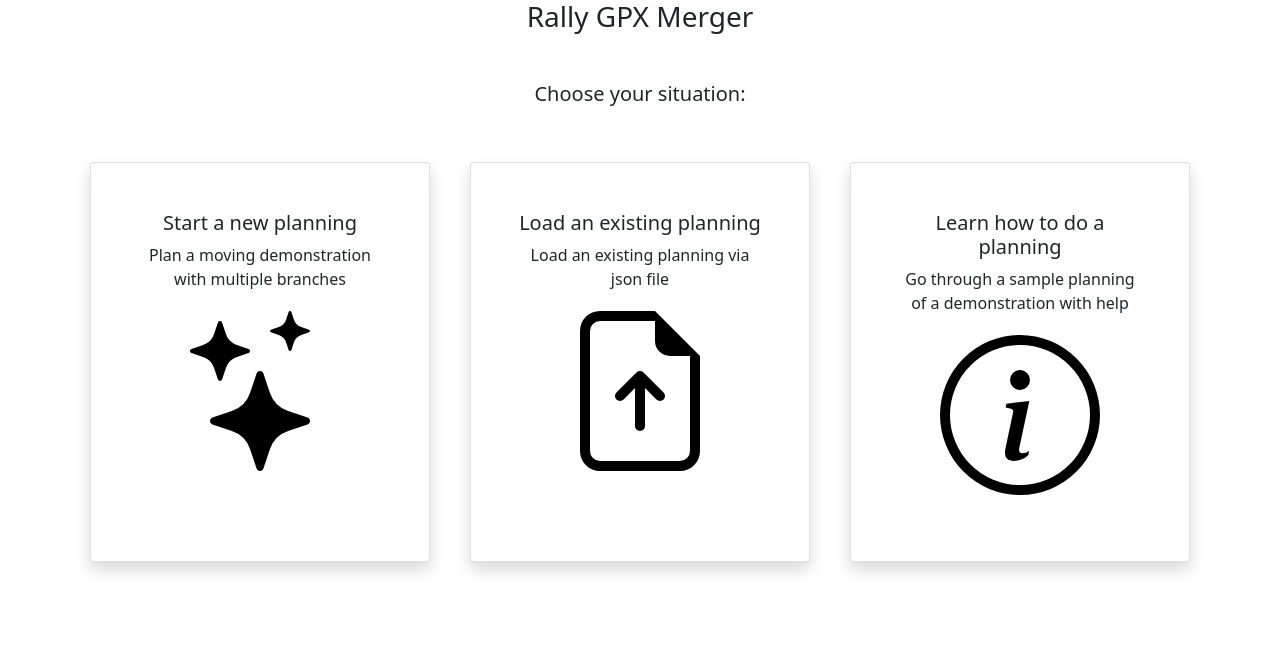
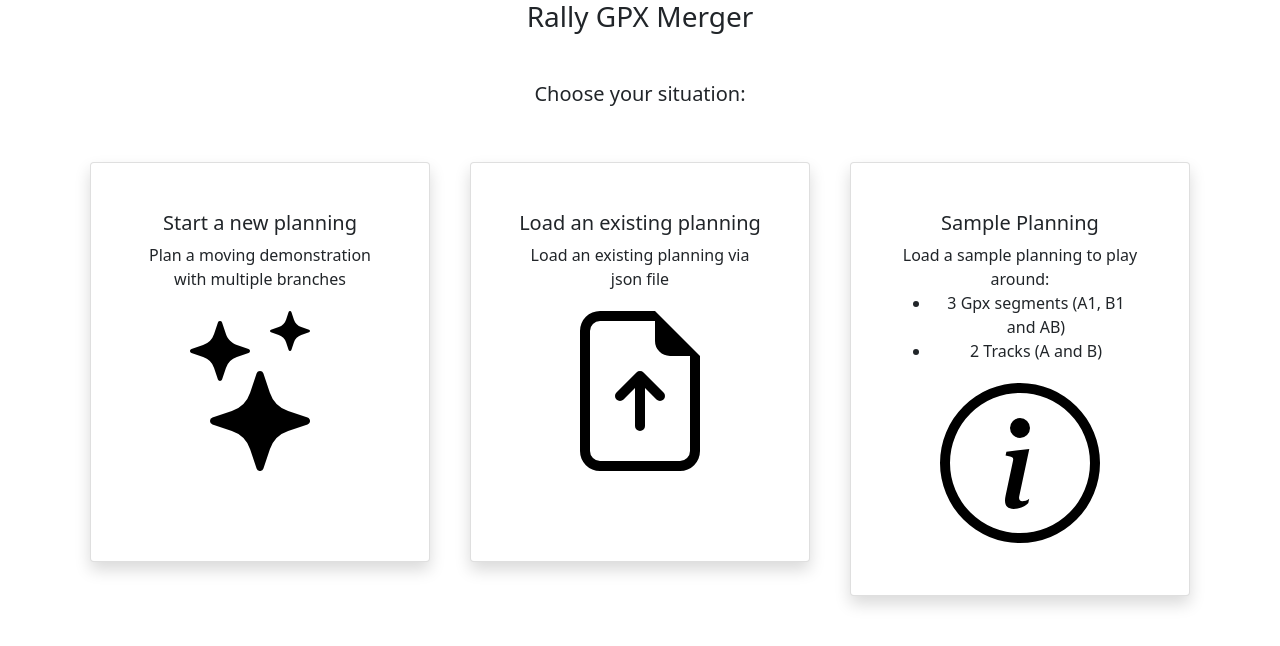
Before and after one commit to SebastianHanfland/RallyGPXMerger, a React (Vite) app in the folder website/: page / in a window 1280 px wide. Shown: the top 646 px of the page. Built offline with nearby package versions, Linux system fonts and the light colour scheme; what pdfmake would draw is missing.

Commit message:
#100 load sample project via the third button

```diff
--- /dev/null
+++ b/website/src/planner/io/loadSampleData.ts
@@ -0,0 +1,37 @@
+import { Dispatch } from '@reduxjs/toolkit';
+import { gpxSegmentsActions } from '../store/gpxSegments.reducer.ts';
+import { fileContentA1 } from '../../samples/sampleDataA1.ts';
+import { fileContentB1 } from '../../samples/sampleDataB1.ts';
+import { fileContentAB } from '../../samples/sampleDataAB.ts';
+import { trackMergeActions } from '../store/trackMerge.reducer.ts';
+import { calculatedTracksActions } from '../store/calculatedTracks.reducer.ts';
+
+export const loadSampleData = (dispatch: Dispatch) => {
+    dispatch(gpxSegmentsActions.clearGpxSegments());
+    dispatch(
+        gpxSegmentsActions.addGpxSegments([
+            { id: '05901e', filename: 'A1T.gpx', content: fileContentA1 },
+            { id: 'e84546', filename: 'B1T.gpx', content: fileContentB1 },
+            { id: 'f62bc0', filename: 'ABT.gpx', content: fileContentAB },
+        ])
+    );
+    dispatch(trackMergeActions.clear());
+    dispatch(
+        trackMergeActions.addTrackComposition({
+            id: 'dd91ed',
+            name: 'A',
+            segmentIds: ['05901e', 'f62bc0'],
+            peopleCount: 2000,
+        })
+    );
+    dispatch(
+        trackMergeActions.addTrackComposition({
+            id: '83e7c6',
+            name: 'B',
+            segmentIds: ['e84546', 'f62bc0'],
+            peopleCount: 3000,
+        })
+    );
+    dispatch(trackMergeActions.setArrivalDateTime('2024-05-05T14:00:00.000Z'));
+    dispatch(calculatedTracksActions.removeCalculatedTracks());
+};
--- a/website/src/planner/layout/Header.tsx
+++ b/website/src/planner/layout/Header.tsx
@@ -1,7 +1,6 @@
 import { ButtonGroup, ButtonToolbar, Pagination, Row } from 'react-bootstrap';
 import { HelpButton } from '../tutorial/HelpButton.tsx';
 import { RemoveDataButton } from './RemoveDataButton.tsx';
-import { LoadExampleDataButton } from './LoadExampleDataButton.tsx';
 import { Sections } from './types.ts';
 import { useDispatch, useSelector } from 'react-redux';
 import { getSelectionSection, layoutActions } from '../store/layout.reducer.ts';
@@ -49,7 +48,6 @@ export const AppHeader = () => {
                     <ButtonToolbar aria-label="Toolbar with Button groups" className={'m-0'}>
                         <ButtonGroup aria-label="help-buttons" className={'m-0'}>
                             <HelpButton />
-                            <LoadExampleDataButton />
                             <RemoveDataButton />
                         </ButtonGroup>
                     </ButtonToolbar>
--- a/website/src/planner/layout/LoadExampleDataButton.tsx
+++ b/website/src/planner/layout/LoadExampleDataButton.tsx
@@ -1,47 +1,16 @@
 import { Button } from 'react-bootstrap';
 import fileUpload from '../../assets/file-up.svg';
 import { useDispatch } from 'react-redux';
-import { gpxSegmentsActions } from '../store/gpxSegments.reducer.ts';
-import { fileContentA1 } from '../../samples/sampleDataA1.ts';
-import { fileContentB1 } from '../../samples/sampleDataB1.ts';
-import { fileContentAB } from '../../samples/sampleDataAB.ts';
-import { trackMergeActions } from '../store/trackMerge.reducer.ts';
-import { calculatedTracksActions } from '../store/calculatedTracks.reducer.ts';
+import { loadSampleData } from '../io/loadSampleData.ts';
 
 export function LoadExampleDataButton() {
     const dispatch = useDispatch();
-    const loadSampleData = () => {
-        dispatch(gpxSegmentsActions.clearGpxSegments());
-        dispatch(
-            gpxSegmentsActions.addGpxSegments([
-                { id: '05901e', filename: 'A1T.gpx', content: fileContentA1 },
-                { id: 'e84546', filename: 'B1T.gpx', content: fileContentB1 },
-                { id: 'f62bc0', filename: 'ABT.gpx', content: fileContentAB },
-            ])
-        );
-        dispatch(trackMergeActions.clear());
-        dispatch(
-            trackMergeActions.addTrackComposition({
-                id: 'dd91ed',
-                name: 'A',
-                segmentIds: ['05901e', 'f62bc0'],
-                peopleCount: 2000,
-            })
-        );
-        dispatch(
-            trackMergeActions.addTrackComposition({
-                id: '83e7c6',
-                name: 'B',
-                segmentIds: ['e84546', 'f62bc0'],
-                peopleCount: 3000,
-            })
-        );
-        dispatch(trackMergeActions.setArrivalDateTime('2024-05-05T14:00:00.000Z'));
-        dispatch(calculatedTracksActions.removeCalculatedTracks());
-    };
 
     return (
-        <Button onClick={loadSampleData} title={'Load some example gpx segments and tracks. This removes other files'}>
+        <Button
+            onClick={() => loadSampleData(dispatch)}
+            title={'Load some example gpx segments and tracks. This removes other files'}
+        >
             <img src={fileUpload} className="m-1" alt="open file" />
             Load sample data
         </Button>
--- a/website/src/planner/layout/WizardStartPage.tsx
+++ b/website/src/planner/layout/WizardStartPage.tsx
@@ -9,6 +9,7 @@ import { layoutActions } from '../store/layout.reducer.ts';
 import { useRef } from 'react';
 import { storage } from '../store/storage.ts';
 import { gpxShortener } from '../io/gpxShortener.ts';
+import { loadSampleData } from '../io/loadSampleData.ts';
 
 const cardStyle = {
     style: { minWidth: '18rem', minHeight: '25rem', cursor: 'pointer' },
@@ -87,11 +88,21 @@ export const WizardStartPage = () => {
                     </Card>
                 </Col>
                 <Col>
-                    <Card {...cardStyle} onClick={() => setSelectedSection('gps')}>
+                    <Card
+                        {...cardStyle}
+                        onClick={() => {
+                            loadSampleData(dispatch);
+                            setSelectedSection('gps');
+                        }}
+                    >
                         <Card.Body>
-                            <Card.Title>Learn how to do a planning</Card.Title>
+                            <Card.Title>Sample Planning</Card.Title>
                             <Card.Text style={{ minHeight: '3rem' }}>
-                                Go through a sample planning of a demonstration with help
+                                Load a sample planning to play around:
+                                <ul>
+                                    <li>3 Gpx segments (A1, B1 and AB)</li>
+                                    <li>2 Tracks (A and B)</li>
+                                </ul>
                             </Card.Text>
                             <img
                                 src={info}
```
